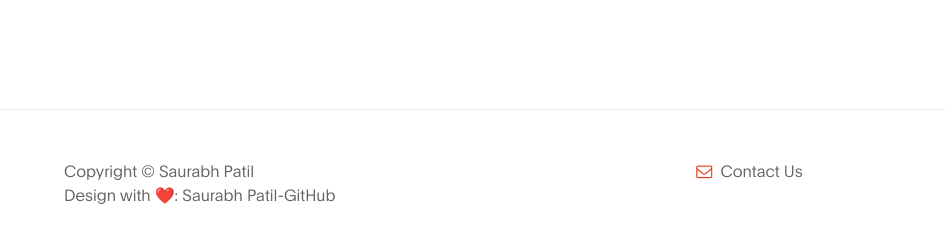
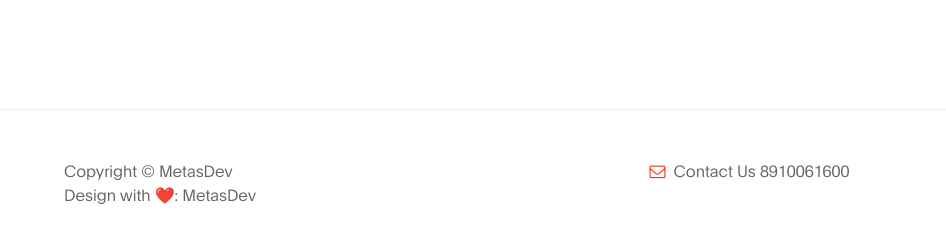
Before and after one commit to metaCoreSoftwareDevelopement/gymtemplates, a plain HTML site: page GymWebsite2/index.html in a window 1280 px wide. Shown: the part 4003-4245 px from the top of the page, without its empty margins (116-1062 px from the left). Drawn offline with nearby package versions, Linux system fonts and the light colour scheme.

Commit message:
Update index.html

```diff
--- a/GymWebsite2/index.html
+++ b/GymWebsite2/index.html
@@ -401,15 +401,15 @@
                <div class="row">
 
                     <div class="ml-auto col-lg-4 col-md-5">
-                        <p class="copyright-text">Copyright &copy; Saurabh Patil
+                        <p class="copyright-text">Copyright &copy; MetasDev
 
-                        <br>Design with ❤️: <a href="https://www.github.com/SaurabhPatil0208">Saurabh Patil-GitHub</a></p>
+                        <br>Design with ❤️: <a href="#">MetasDev</a></p>
                     </div>
 
                     <div class="d-flex justify-content-center mx-auto col-lg-5 col-md-7 col-12">
                         <p class="mr-4">
                             <i class="fa fa-envelope-o mr-1"></i>
-                            <a href="mailto:saurabhpatil0208@gmail.com">Contact Us</a>
+                            <a href="#">Contact Us 8910061600</a>
                         </p>
 
                         <!-- <p><i class="fa fa-phone mr-1"></i> 010-020-0840</p> -->
```
